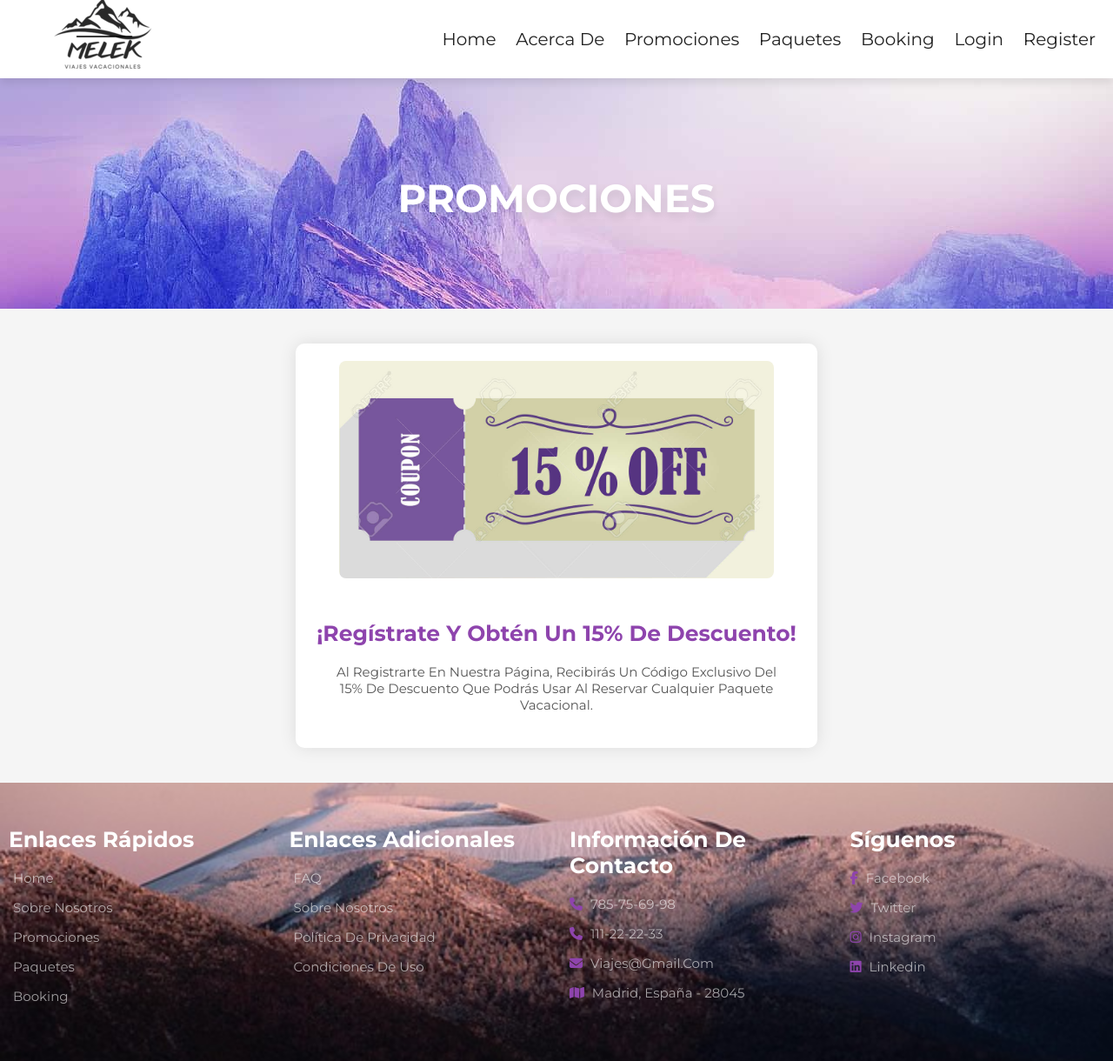
After one commit to almudenadomenech/PROYECTO_VIAJES, a PHP site: page /paginas/promociones.php in a window 1280 px wide. The commit adds this page. Shown: the whole page at 87% size. Run offline with PHP 8.4, Linux system fonts and the light colour scheme.

Commit message:
añadido promociones

```diff
--- a/css/style.css
+++ b/css/style.css
@@ -2934,8 +2934,84 @@ table td:nth-child(1), table th:nth-child(1) {
 }
 
 
-
-
+/*-------ESTILOS PARA PROMOCIONES------ *
+
+
+/* Estilo para la sección de encabezado de la lista de usuarios */
+.heading-promociones {
+    background-size: cover !important;
+   /* Centra el fondo en el contenedor */
+   background-position: center !important;
+   /* Espacio interno en la parte superior */
+   padding-top: 60px;
+   /* Espacio interno en la parte inferior */
+   padding-bottom: 100px;
+   /* Uso de flexbox para centrar su contenido */
+   display: flex;
+   /* Centrado vertical de los elementos */
+   align-items: center;
+   /* Centrado horizontal de los elementos */
+   justify-content: center;
+}
+
+/* Estilos para el título principal dentro del encabezado */
+.heading-promociones h1 {
+    /* Tamaño muy grande para resaltar el título */
+    font-size: 45px;
+    /* Transforma el texto a mayúsculas */
+    text-transform: uppercase;
+    /* Color blanco para el texto */
+    color: var(--white);
+    /* Aplica sombra de texto para efecto de profundidad, reutilizando la variable de box-shadow */
+    text-shadow: var(--box-shadow);
+    text-align: center;
+}
+
+/* Sección de promociones */
+.promociones {
+    padding: 4rem 2rem;
+    background-color: #f5f5f5;
+}
+
+/* Contenedor flexible si hay más boxes en el futuro */
+.promociones-container {
+    display: flex;
+    justify-content: center;
+    flex-wrap: wrap;
+}
+
+/* Tarjeta de promoción */
+.promo {
+    background: #fff;
+    border-radius: 10px;
+    padding: 2rem;
+    box-shadow: 0 0 20px rgba(0,0,0,0.1);
+    max-width: 600px;
+    width: 100%;
+    text-align: center;
+}
+
+.promo h3 {
+    font-size: 2.5rem;
+    color: var(--main-color);
+    margin-bottom: 1rem;
+    margin-top: 30px;
+}
+.promo p {
+    font-size: 1.5rem;
+    color: #555;
+    margin-bottom: 1.5rem;
+    margin: 20px;
+}
+
+/* Imagen responsiva */
+.promo-img {
+    width: 100%;
+    max-width: 500px;
+    height: auto;
+    border-radius: 8px;
+    margin-bottom: 1.5rem;
+}
 
 
 
--- a/home.php
+++ b/home.php
@@ -188,8 +188,7 @@ session_start();
 
     <div class="content">
         <h3>¡Regístrate en nuestra página y obtén un descuento especial en tus reservas!</h3>
-        <p>Al iniciar sesión y completar tu reserva, recibirás automáticamente un código exclusivo de descuento para ahorrar en tu próximo viaje. </p>
-        <p>   ¡Viajar nunca fue tan fácil y económico!</p>
+        <a href="paginas/promociones.php" class="btn">Ver promociones</a>
 
     </div>
 
--- a/includes/footer.php
+++ b/includes/footer.php
@@ -8,6 +8,7 @@
             <h3>Enlaces rápidos</h3>
         <a href="../home.php"> <i class="i.fas.fa-angle-right"></i>  Home</a>
         <a href="../paginas/AcercaDe.php"> <i class="i.fas.fa-angle-right"></i>Sobre nosotros</a>
+        <a href="../paginas/promociones.php"> <i class="i.fas.fa-angle-right"></i>Promociones</a>
         <a href="../paquetes/paquetes.php"><i class="i.fas.fa-angle-right"></i>Paquetes</a>
         <a href="../booking/booking.php"><i class="i.fas.fa-angle-right"></i>Booking</a>
         </div>
--- a/includes/navbar.php
+++ b/includes/navbar.php
@@ -24,6 +24,7 @@ if (isset($_SESSION['loggedin']) && $_SESSION['loggedin'] === true) {
     <nav class="navbar">
         <a href="../home.php">Home</a>
         <a href="../paginas/acercaDe.php">Acerca de</a>
+        <a href="../paginas/promociones.php">Promociones</a>
         <a href="../paquetes/paquetes.php">Paquetes</a>
         <a href="../booking/booking.php">Booking</a>
 
--- /dev/null
+++ b/paginas/promociones.php
@@ -0,0 +1,47 @@
+<?php
+session_start();
+?>
+
+<!DOCTYPE html>
+<html lang="es">
+<head>
+    <meta charset="UTF-8">
+    <meta name="viewport" content="width=device-width, initial-scale=1.0">
+    <title>Promociones</title>
+
+    <!-- swiper css link -->
+    <link rel="stylesheet" href="https://cdn.jsdelivr.net/npm/swiper@11/swiper-bundle.min.css"/>
+
+    <!-- font awesome cdn link -->
+    <link rel="stylesheet" href="https://cdnjs.cloudflare.com/ajax/libs/font-awesome/6.7.2/css/all.min.css" integrity="sha512-Evv84Mr4kqVGRNSgIGL/F/aIDqQb7xQ2vcrdIwxfjThSH8CSR7PBEakCr51Ck+w+/U6swU2Im1vVX0SVk9ABhg==" crossorigin="anonymous" referrerpolicy="no-referrer" />
+
+    <link rel="stylesheet" href="../css/style.css">
+</head>
+<body>
+
+<?php include('../includes/navbar.php'); ?>
+
+<!-- Sección Promociones -->
+
+<section class="heading-promociones" style="background:url(../images/user-list.jpg) no-repeat">
+    <h1 style="font-size: 45px;">Promociones</h1>
+</section>
+
+<section class="promociones">
+    <div class="promociones-container">
+        <div class="promo">
+            <img src="../images/promociones.jpg" alt="Promoción de registro" class="promo-img">
+            <h3>¡Regístrate y obtén un 15% de descuento!</h3>
+            <p>Al registrarte en nuestra página, recibirás un código exclusivo del 15% de descuento que podrás usar al reservar cualquier paquete vacacional.</p>
+        </div>
+    </div>
+</section>
+
+<?php include('../includes/footer.php'); ?>
+
+<!-- Scripts -->
+<script src="https://cdn.jsdelivr.net/npm/swiper@11/swiper-bundle.min.js" defer></script>
+<script src="js/script.js" defer></script>
+
+</body>
+</html>
```
Also changed, not shown: images/promociones.jpg (added), uploads/1746091604_Pepe.jpg (deleted), uploads/1746091881_daniel.jpg (added), uploads/1746092173_marta.jpg (added), uploads/1746092467_Yolanda.jpg (added), uploads/1746092609_David.jpg (added).
